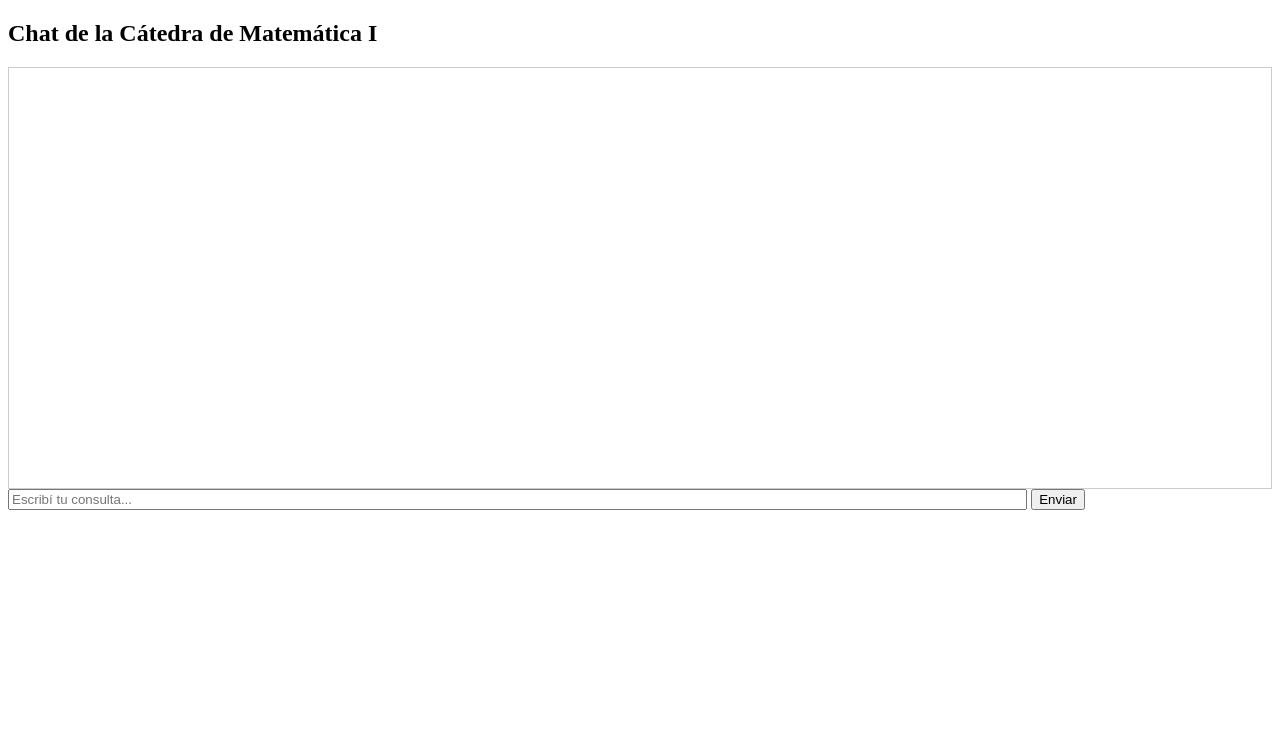
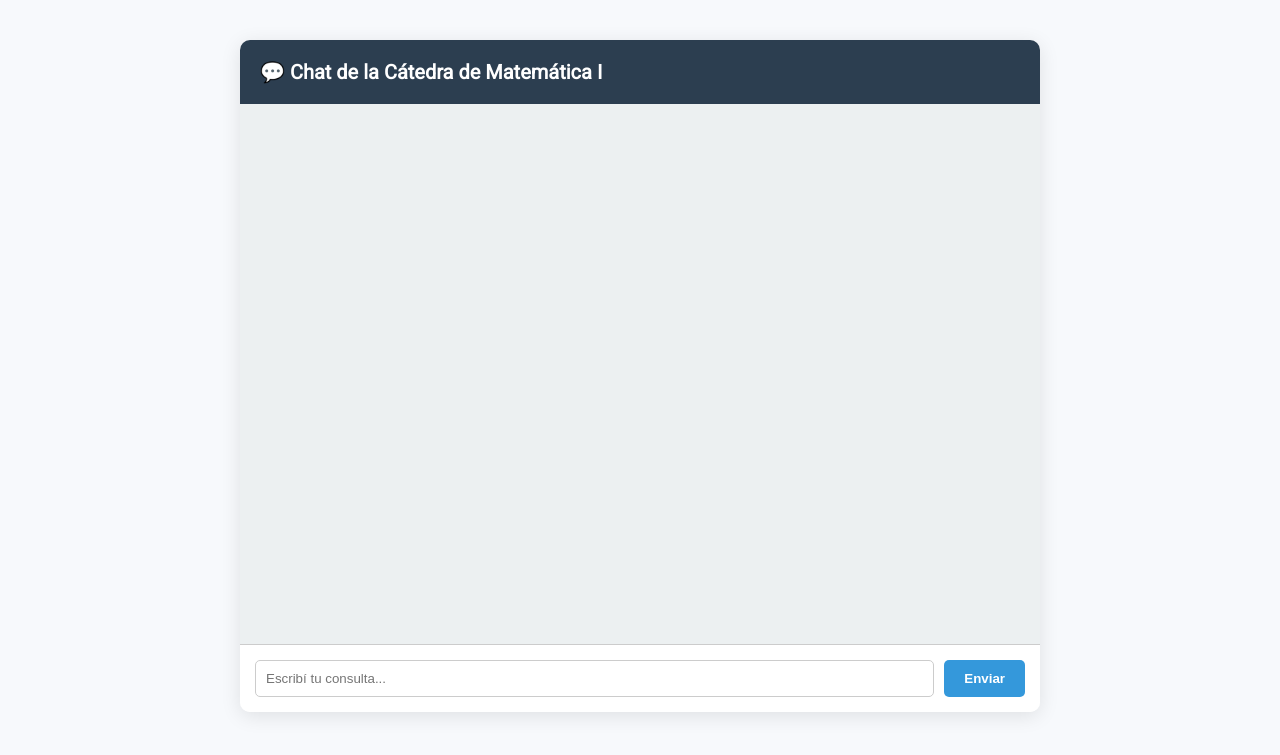
Before and after one commit to IgnacioCentis/chatbot_gpt, a PHP site: page / in a window 1280 px wide. Shown: the top 755 px of the page. Run offline with PHP 8.4, Linux system fonts and the light colour scheme; data that the repository does not hold is empty.

Commit message:
Prompt + Mejora de Diseño

```diff
--- a/config.php
+++ b/config.php
@@ -1,4 +1,4 @@
 <?php
-define("OPENAI_API_KEY", "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");
-define("CHAT_MODEL", "gpt-4o");
+define("OPENAI_API_KEY", "OPENAI_API_KEY");
+define("CHAT_MODEL", "gpt-3.5-turbo");
 ?>
--- a/index.php
+++ b/index.php
@@ -8,19 +8,95 @@ if (!isset($_SESSION['user_id'])) {
 <html lang="es">
 <head>
     <meta charset="UTF-8">
-    <title>Chat Inteligente Cátedra</title>
+    <title>Chat Inteligente - Cátedra Matemática I</title>
     <script src="https://code.jquery.com/jquery-3.6.0.min.js"></script>
+    <link href="https://fonts.googleapis.com/css2?family=Roboto&display=swap" rel="stylesheet">
     <style>
-        #chat { border: 1px solid #ccc; padding: 10px; height: 400px; overflow-y: scroll; }
-        .user { text-align: right; color: blue; }
-        .bot { text-align: left; color: green; }
+        body {
+            font-family: 'Roboto', sans-serif;
+            background: #f7f9fc;
+            margin: 0;
+            padding: 0;
+        }
+
+        .chat-container {
+            width: 100%;
+            max-width: 800px;
+            margin: 40px auto;
+            background: #ffffff;
+            border-radius: 10px;
+            box-shadow: 0 4px 20px rgba(0,0,0,0.1);
+            overflow: hidden;
+        }
+
+        .chat-header {
+            background: #2c3e50;
+            color: white;
+            padding: 20px;
+            font-size: 20px;
+            font-weight: bold;
+        }
+
+        #chat {
+            padding: 20px;
+            height: 500px;
+            overflow-y: scroll;
+            background: #ecf0f1;
+        }
+
+        .user {
+            text-align: right;
+            margin: 10px 0;
+            color: #2980b9;
+        }
+
+        .bot {
+            text-align: left;
+            margin: 10px 0;
+            color: #27ae60;
+        }
+
+        .chat-footer {
+            display: flex;
+            padding: 15px;
+            background: #fff;
+            border-top: 1px solid #ccc;
+        }
+
+        #mensaje {
+            flex: 1;
+            padding: 10px;
+            border: 1px solid #ccc;
+            border-radius: 5px;
+            margin-right: 10px;
+        }
+
+        #enviar {
+            padding: 10px 20px;
+            background: #3498db;
+            border: none;
+            color: white;
+            font-weight: bold;
+            border-radius: 5px;
+            cursor: pointer;
+        }
+
+        #enviar:hover {
+            background: #2980b9;
+        }
     </style>
 </head>
 <body>
-<h2>Chat de la Cátedra de Matemática I</h2>
-<div id="chat"></div>
-<input type="text" id="mensaje" placeholder="Escribí tu consulta..." style="width: 80%;">
-<button id="enviar">Enviar</button>
+
+<div class="chat-container">
+    <div class="chat-header">💬 Chat de la Cátedra de Matemática I</div>
+    <div id="chat"></div>
+    <div class="chat-footer">
+        <input type="text" id="mensaje" placeholder="Escribí tu consulta...">
+        <button id="enviar">Enviar</button>
+    </div>
+</div>
+
 <script src="assets/script.js"></script>
 </body>
 </html>
```
Also changed, not shown: enviar.php (+7 -1 lines).
